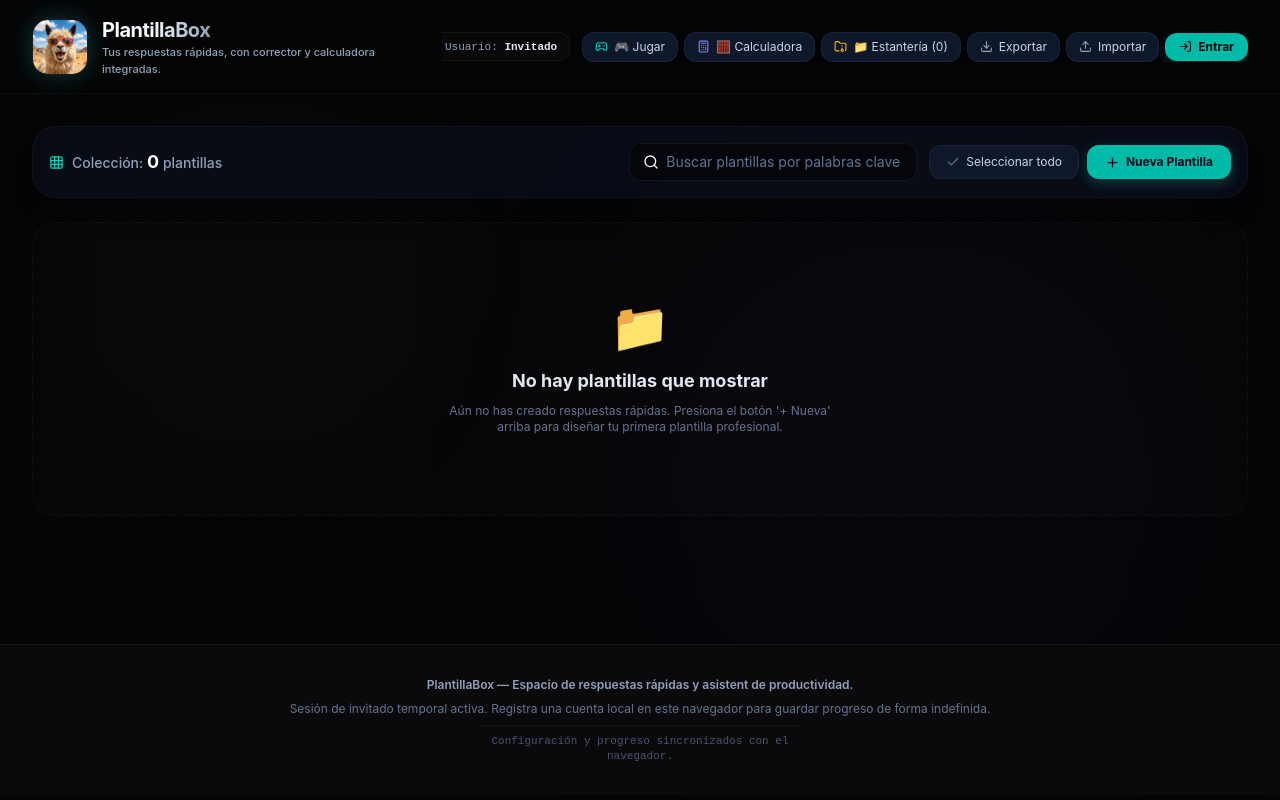
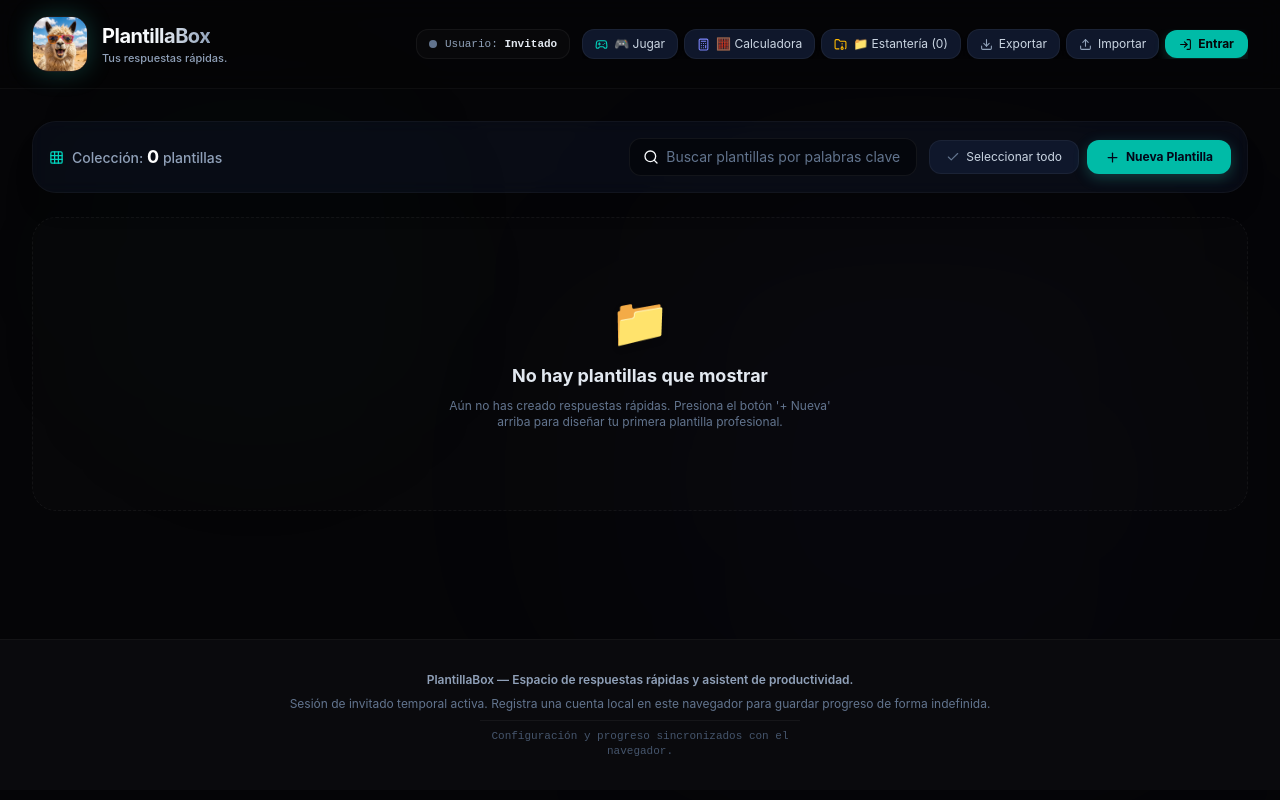
Before and after one commit to ErickDelgado836/PLANTILLA-BOXV2, a React (Vite) app: page / in a window 1280 px wide. Built offline with nearby package versions, Linux system fonts and the light colour scheme.

Commit message:
Remove 'con corrector y calculadora integradas' from text

```diff
--- a/src/App.tsx
+++ b/src/App.tsx
@@ -976,7 +976,7 @@ export default function App() {
                 )}
               </div>
               <p className="text-[11px] text-slate-400 font-medium">
-                Tus respuestas rápidas, con corrector y calculadora integradas.
+                Tus respuestas rápidas.
               </p>
             </div>
           </div>
```
